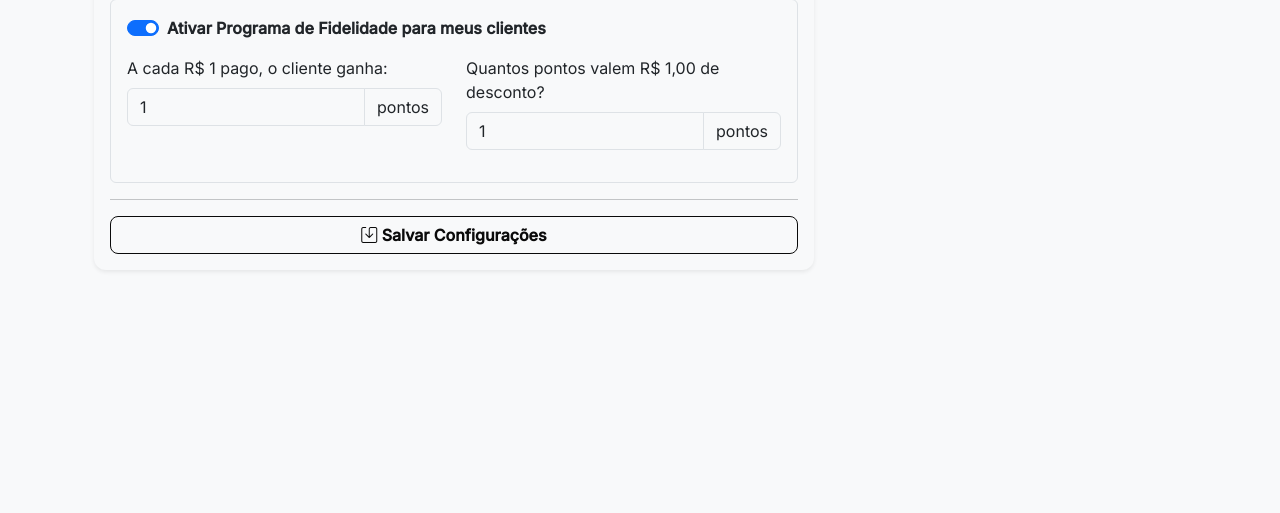
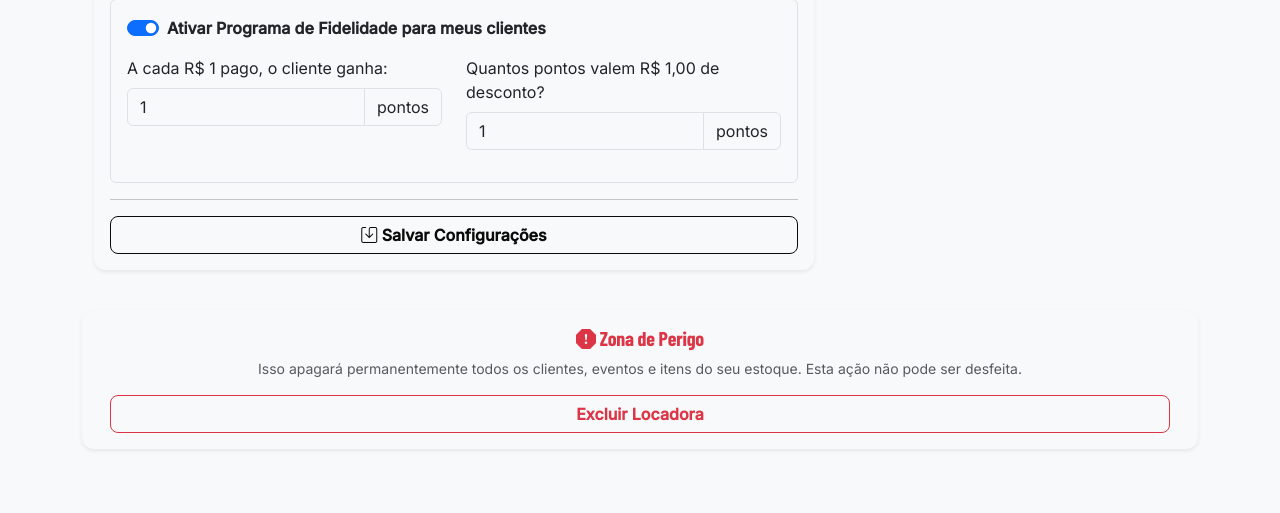
Before and after one commit to JpGeneroso004/LocaPro, a Django app: page /empresas/configuracoes/ in a window 1280 px wide. Shown: the part 893-1406 px from the top of the page. Before the commit the page ends 1164 px from the top, so only its background shows below. Run offline with Django 4.2, Linux system fonts and the light colour scheme; a user stored in the database is signed in; tables that the repository leaves empty hold one stand-in row (values such as "Sample post"); grey boxes marked "Sample" are stand-in pictures; some web fonts are replaced.

Commit message:
feat(compliance): Adiciona exclusão de locadoras (Dono) e varredura de empresas fantasmas
- Adicionada 'Zona de Perigo' nas configurações para o Dono excluir a própria locadora e seus dados (Privacidade).

- Criado script de management 'purge_ghost_companies' para deletar locadoras inativas > 6 meses, com aviso por email aos 5.5 meses.

```diff
--- a/arttendas/empresas/templates/empresas/configuracoes.html
+++ b/arttendas/empresas/templates/empresas/configuracoes.html
@@ -112,6 +112,43 @@
                 </div>
             </div>
         </div>
+
+        {% if request.user.cargo == 'dono' %}
+        <div class="card shadow-sm border-danger mt-4">
+            <div class="card-body text-center">
+                <h5 class="text-danger fw-bold"><i class="bi bi-exclamation-octagon-fill"></i> Zona de Perigo</h5>
+                <p class="small text-muted mb-3">Isso apagará permanentemente todos os clientes, eventos e itens do seu estoque. Esta ação não pode ser desfeita.</p>
+                <button class="btn btn-outline-danger w-100 fw-bold" data-bs-toggle="modal" data-bs-target="#deleteTenantModal">
+                    Excluir Locadora
+                </button>
+            </div>
+        </div>
+
+        <!-- Modal Confirmar Exclusão -->
+        <div class="modal fade" id="deleteTenantModal" tabindex="-1">
+          <div class="modal-dialog modal-dialog-centered">
+            <div class="modal-content border-danger">
+              <div class="modal-header bg-danger text-white">
+                <h5 class="modal-title fw-bold">Confirmar Exclusão Definitiva</h5>
+                <button type="button" class="btn-close btn-close-white" data-bs-dismiss="modal"></button>
+              </div>
+              <form method="post" action="{% url 'empresas:excluir_locadora' %}">
+                  {% csrf_token %}
+                  <div class="modal-body">
+                    <p>Tem certeza absoluta? Todos os seus dados serão <strong>apagados imediatamente</strong> da plataforma.</p>
+                    <p class="small text-muted">Para confirmar, digite o nome exato da sua locadora: <strong>{{ form.instance.nome }}</strong></p>
+                    <input type="text" name="nome_confirmacao" class="form-control" required placeholder="Digite {{ form.instance.nome }}">
+                  </div>
+                  <div class="modal-footer">
+                    <button type="button" class="btn btn-secondary" data-bs-dismiss="modal">Cancelar</button>
+                    <button type="submit" class="btn btn-danger fw-bold">Sim, Excluir Tudo</button>
+                  </div>
+              </form>
+            </div>
+          </div>
+        </div>
+        {% endif %}
+
     </div>
 </div>
 
--- a/arttendas/empresas/urls.py
+++ b/arttendas/empresas/urls.py
@@ -5,6 +5,7 @@ app_name = 'empresas'
 urlpatterns = [
     path('cadastro/', views.cadastro_locadora, name='cadastro'),
     path('configuracoes/', views.configuracoes_empresa, name='configuracoes'),
+    path('configuracoes/excluir/', views.excluir_locadora, name='excluir_locadora'),
     path('equipe/', views.lista_equipe, name='equipe'),
     path('equipe/novo/', views.novo_membro, name='novo_membro'),
     path('equipe/editar/<int:pk>/', views.editar_membro, name='editar_membro'),
--- a/arttendas/empresas/views.py
+++ b/arttendas/empresas/views.py
@@ -100,6 +100,34 @@ def configuracoes_empresa(request):
         'link_indicacao': link_indicacao
     }
     return render(request, 'empresas/configuracoes.html', context)
+
+@login_required
+def excluir_locadora(request):
+    org = request.user.organizacao
+    if request.user.cargo != 'dono':
+        messages.error(request, 'Apenas o proprietário pode excluir a locadora.')
+        return redirect('empresas:configuracoes')
+
+    if request.method == 'POST':
+        nome_confirmacao = request.POST.get('nome_confirmacao')
+        if nome_confirmacao != org.nome:
+            messages.error(request, 'O nome digitado não confere. Exclusão cancelada.')
+            return redirect('empresas:configuracoes')
+
+        # Hard delete (CASCATA) de toda a locadora (eventos, clientes, contratos, estoque, etc)
+        org.delete()
+
+        # Desloga o usuário atual já que a conta dele deixou de existir no contexto da locadora
+        # (Opcionalmente poderíamos deletar o usuário também, ou apenas remover a organização dele)
+        # Vamos deletar todos os usuários atrelados a essa locadora para privacidade total.
+        Usuario.objects.filter(organizacao=org).delete()
+
+        from django.contrib.auth import logout
+        logout(request)
+        messages.success(request, 'Sua locadora e todos os dados foram excluídos definitivamente.')
+        return redirect('empresas:cadastro')
+
+    return redirect('empresas:configuracoes')
 
 from django.db.models import Count
 from django.core.exceptions import PermissionDenied
```
Also changed, not shown: arttendas/empresas/management/commands/purge_ghost_companies.py (added, +67 -0 lines), arttendas/empresas/management/__init__.py (added), arttendas/empresas/management/commands/__init__.py (added).
